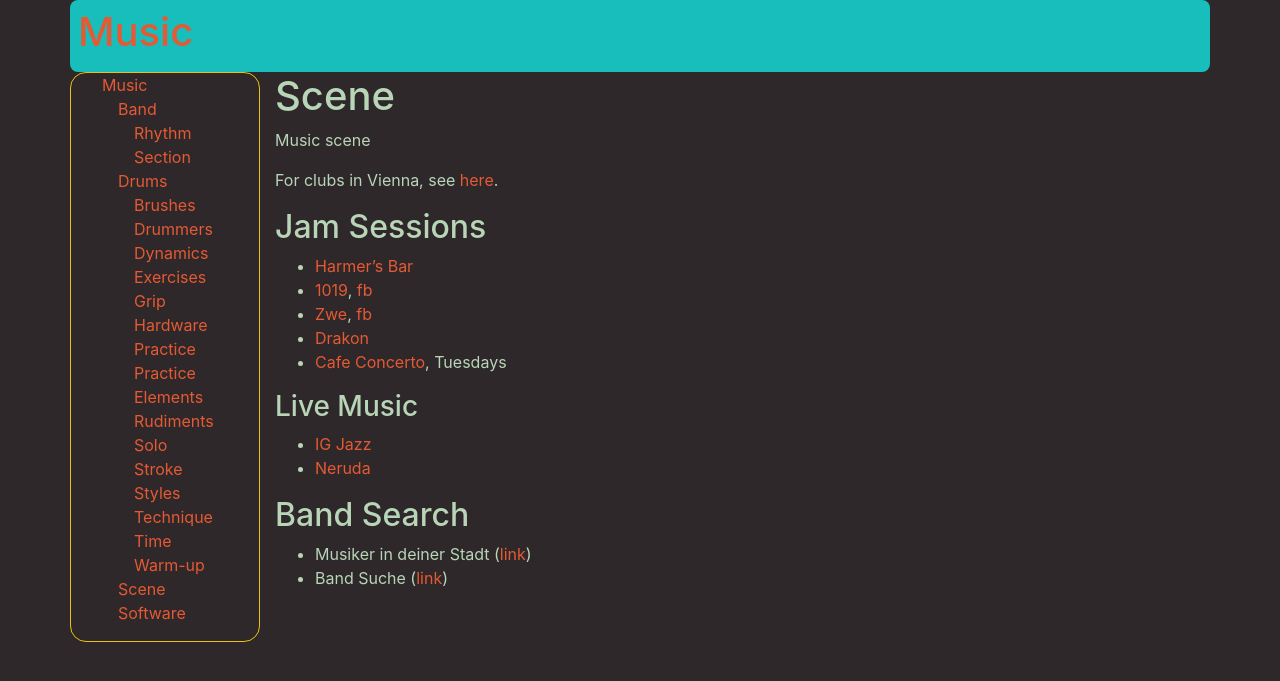
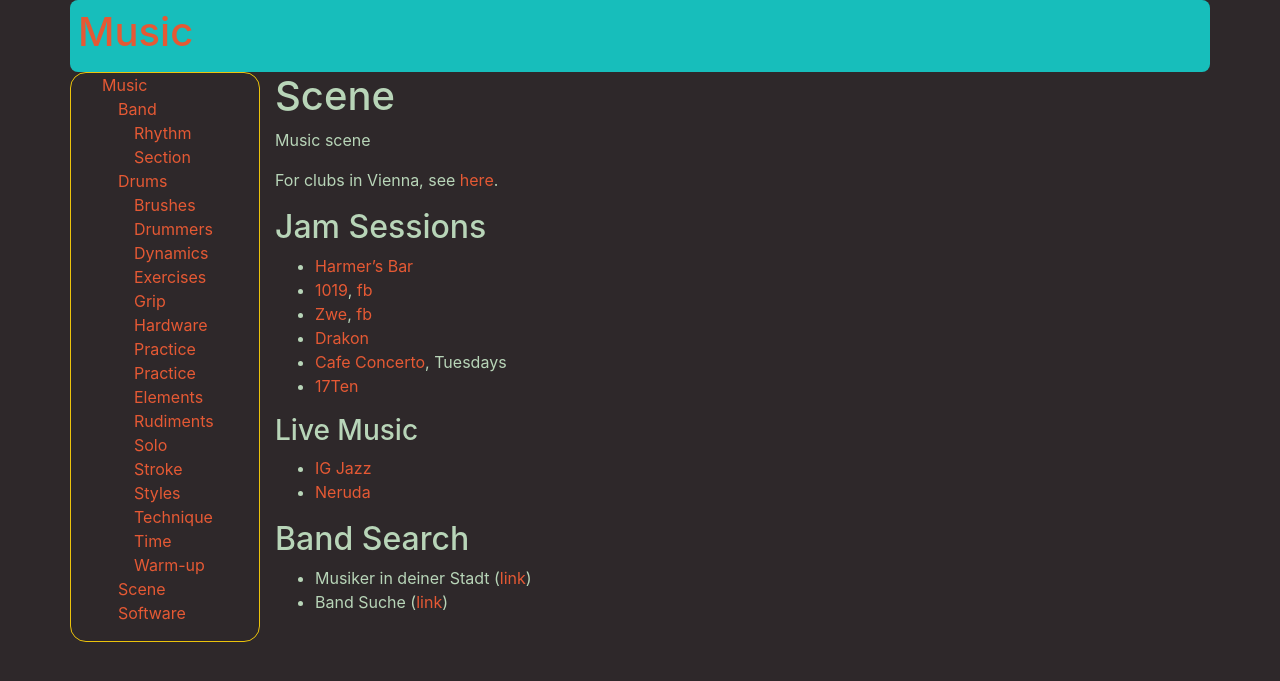
Before and after one commit to MisterY/music-site, a Jekyll site: the page built from scene.md, in a window 1280 px wide. Shown: the top 681 px of the page. Built offline with Jekyll 4.4.1, drawn with Linux system fonts in a browser that asks for light colours; nearby versions of some CDN libraries; our own code applies the rules of GitHub Pages for plain Markdown files.

Commit message:
adding 17ten to the list of jam sites

```diff
--- a/scene.md
+++ b/scene.md
@@ -11,6 +11,7 @@ For clubs in Vienna, see [here](http://austria.alensiljak.tk/entertainment/music
 - [Zwe](http://www.zwe.cc/), [fb](https://www.facebook.com/jazzcafezwe/)
 - [Drakon](https://www.facebook.com/Drakon-386418171399681/)
 - [Cafe Concerto](http://www.cafeconcerto.at/), Tuesdays
+- [17Ten](http://www.17ten.at/termine.html)
 
 ### Live Music
 
```
